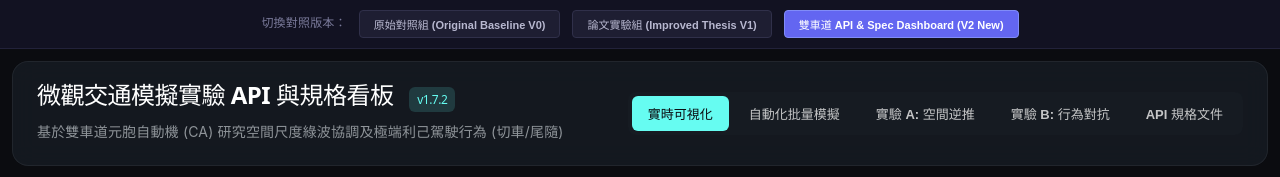
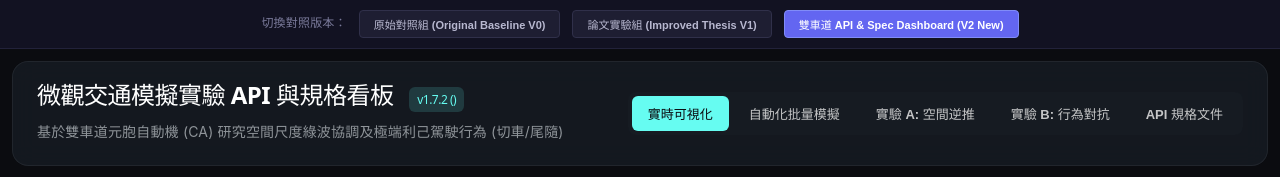
Before and after one commit to sidlin0932/traffic-simulation, a React (Vite) app: page / in a window 1280 px wide. Shown: the top 177 px of the page. Built offline with nearby package versions, Linux system fonts and the light colour scheme.

Commit message:
feat: inject dynamic compile-time build metadata and display it in UI header

```diff
--- a/src/components/TrafficSimSpec.jsx
+++ b/src/components/TrafficSimSpec.jsx
@@ -20,6 +20,14 @@ const theme = {
 };
 
 export default function TrafficSimSpec() {
+  // Safely check and retrieve build metadata injected during compilation
+  const buildInfo = typeof __BUILD_METADATA__ !== "undefined" ? __BUILD_METADATA__ : {
+    version: "v1.7.2",
+    commitHash: "Dev",
+    commitDate: "N/A",
+    buildTime: "Local Build"
+  };
+
   const [activeTab, setActiveTab] = useState("visualizer");
 
   // Simulation State
@@ -1314,7 +1322,9 @@ export default function TrafficSimSpec() {
               borderRadius: "6px",
               fontWeight: 500,
               marginLeft: "10px"
-            }}>v1.7.2</span>
+            }} title={`Built on: ${buildInfo.buildTime}`}>
+              {buildInfo.version} ({buildInfo.commitHash})
+            </span>
           </h1>
           <p style={{ margin: 0, fontSize: "14px", color: theme.textMuted }}>
             基於雙車道元胞自動機 (CA) 研究空間尺度綠波協調及極端利己駕駛行為 (切車/尾隨)
--- a/vite.config.js
+++ b/vite.config.js
@@ -1,8 +1,29 @@
 import { defineConfig } from 'vite'
 import react from '@vitejs/plugin-react'
+import { execSync } from 'child_process'
+
+let commitHash = 'N/A'
+let commitDate = 'N/A'
+try {
+  commitHash = execSync('git rev-parse --short HEAD').toString().trim()
+  commitDate = execSync('git log -1 --format=%cd --date=format:"%Y-%m-%d %H:%M:%S"').toString().trim()
+} catch (e) {
+  // Fallback if git is not available during compile
+  commitHash = 'N/A'
+}
+
+const buildTime = new Date().toLocaleString('zh-TW', { timeZone: 'Asia/Taipei' })
 
 // https://vite.dev/config/
 export default defineConfig({
   plugins: [react()],
   base: './',
+  define: {
+    __BUILD_METADATA__: JSON.stringify({
+      version: 'v1.7.2',
+      commitHash,
+      commitDate,
+      buildTime,
+    })
+  }
 })
```
